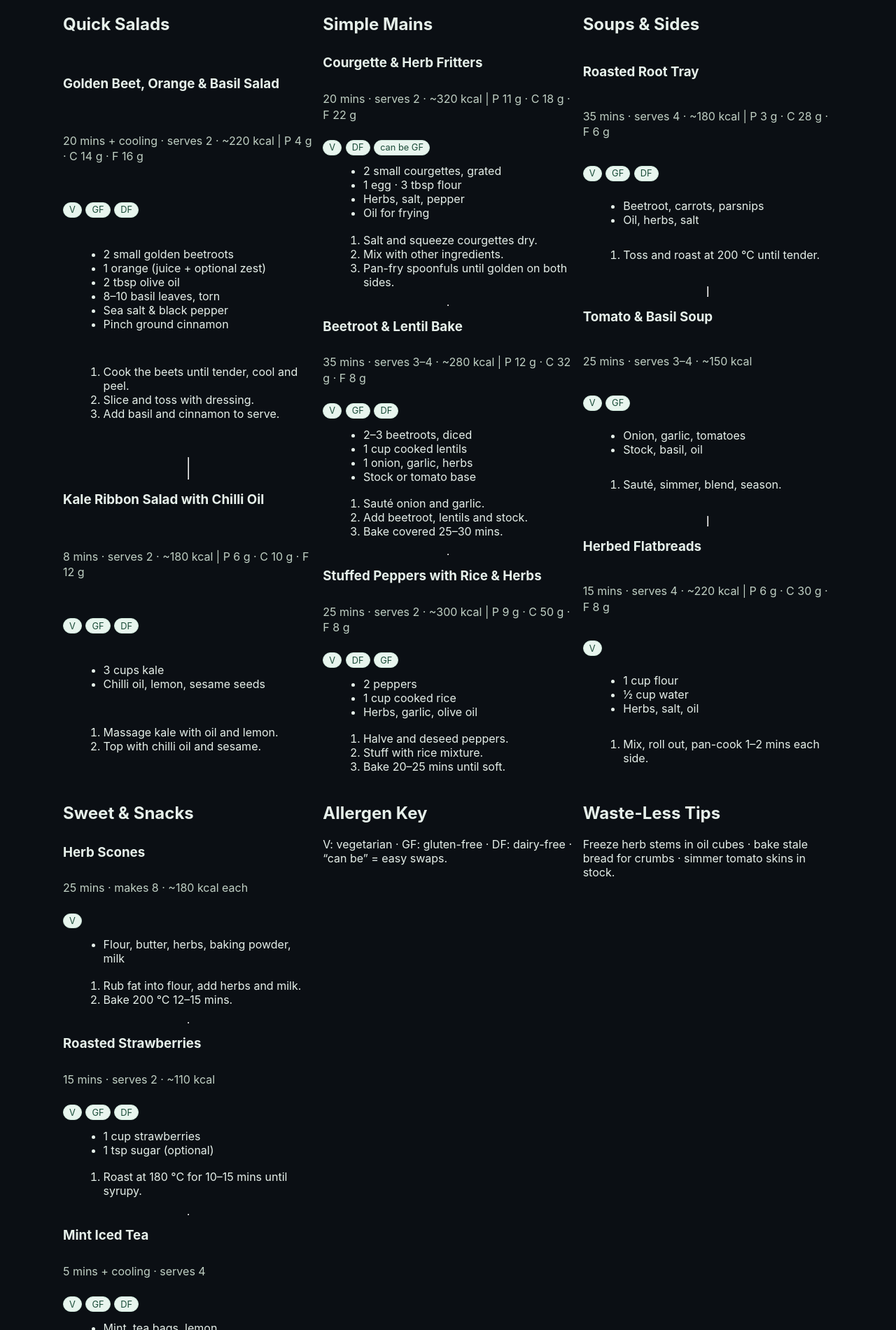
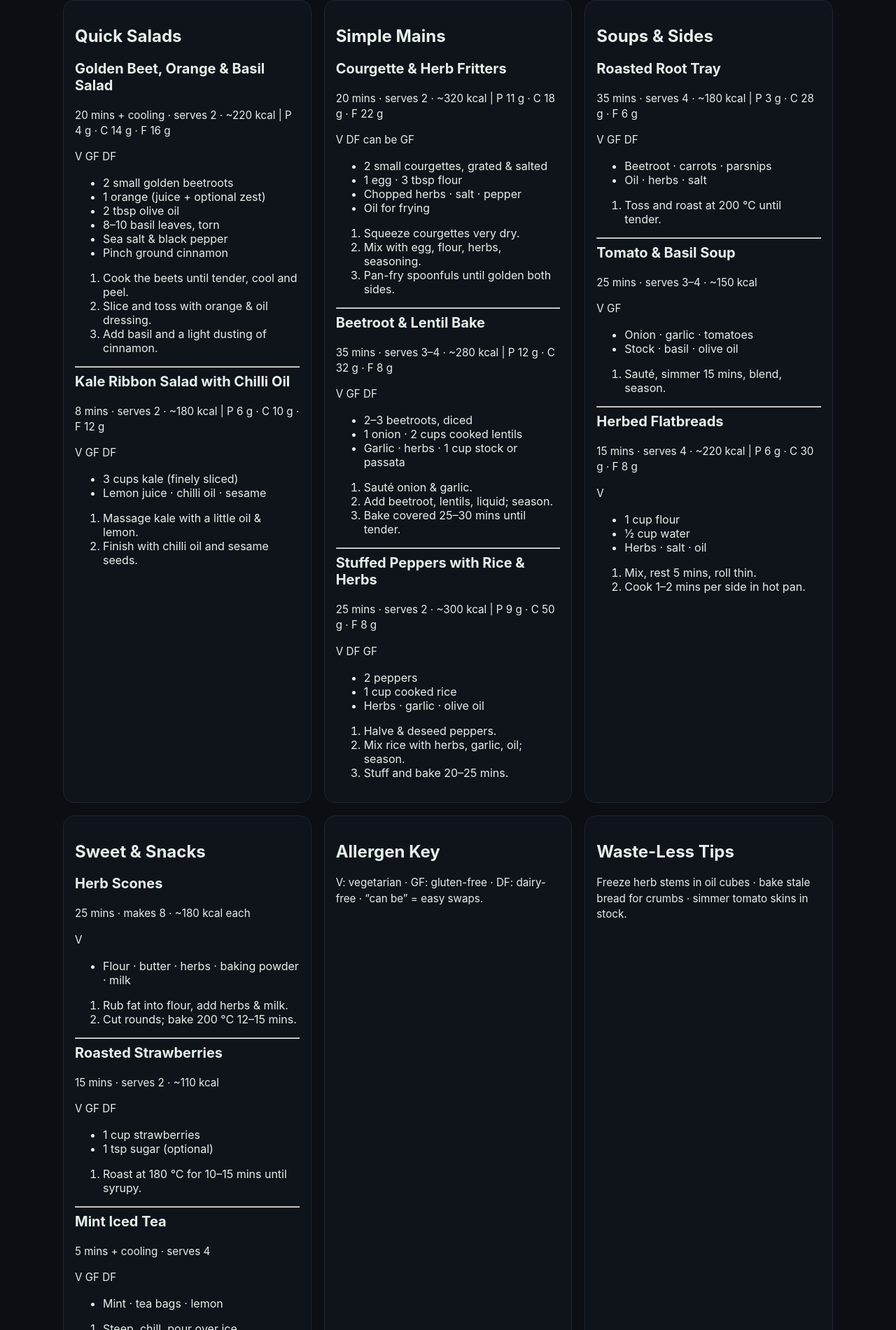
Before and after one commit to grantfitfuel/patchandpot, a Jekyll site: the page built from sites/recipes.html, in a window 1280 px wide. Shown: the part 485-2385 px from the top of the page at 70% size. Built offline with Jekyll 4.4.1, drawn with Linux system fonts in a browser that asks for light colours; some of the changed text lies outside the part shown.

Commit message:
Update recipes.html

```diff
--- a/sites/recipes.html
+++ b/sites/recipes.html
@@ -5,28 +5,10 @@ description: Budget-friendly dishes using balcony & windowsill harvests. Allerge
 keywords: recipes, gardening recipes, balcony cooking, Patch and Pot, healthy recipes, vegetarian recipes, seasonal food, herbs, courgette, beetroot, flatbreads, scones
 ---
 
-<!-- Universal header mount -->
-<div id="site-header"></div>
-<script src="/js/header-loader.js"></script>
-
-<style>
-  .badge{display:inline-block;margin:.15rem .35rem .15rem 0;padding:.15rem .5rem;border-radius:999px;font-size:.8rem;background:#e8f5ee;color:#194b37;border:1px solid #cfe9dc}
-  .card h3{margin:.2rem 0 .4rem}
-  .recipe{display:grid;gap:.4rem}
-  .recipe .meta{color:#c0d0c4;line-height:1.4}
-  .recipe ul{margin:.25rem 0 .5rem 1.1rem}
-  .recipe ol{margin:.25rem 0 .5rem 1.1rem}
-
-  .recipes-grid{display:grid;gap:14px;align-items:start}
-  @media (min-width:720px){.recipes-grid{grid-template-columns:repeat(2,minmax(0,1fr))}}
-  @media (min-width:1100px){.recipes-grid{grid-template-columns:repeat(3,minmax(0,1fr))}}
-  .card{height:100%}
-</style>
-
 <!-- HERO -->
 <header class="hero" role="banner" aria-label="Recipes hero">
   <figure>
-    <img src="/img/recipes-hero.png" alt="Home-grown produce on a table">
+    <img src="{{ '/img/recipes-hero.png' | relative_url }}" alt="Home-grown produce on a table">
     <div class="overlay" aria-hidden="true"></div>
   </figure>
   <div class="content">
@@ -42,14 +24,20 @@ keywords: recipes, gardening recipes, balcony cooking, Patch and Pot, healthy re
 </header>
 
 <main class="wrap" role="main">
-  <section class="recipes-grid" aria-label="All recipes and info">
+  <section class="recipe-grid" aria-label="All recipes and info">
 
     <!-- SALADS -->
-    <article class="card recipe">
+    <article class="recipe-card">
+      <div class="content">
         <h2>Quick Salads</h2>
+
         <h3>Golden Beet, Orange &amp; Basil Salad</h3>
         <p class="meta">20 mins + cooling · serves 2 · ~220 kcal | P 4 g · C 14 g · F 16 g</p>
-      <div><span class="badge">V</span><span class="badge">GF</span><span class="badge">DF</span></div>
+        <p>
+          <span class="badge">V</span>
+          <span class="badge">GF</span>
+          <span class="badge">DF</span>
+        </p>
         <ul>
           <li>2 small golden beetroots</li>
           <li>1 orange (juice + optional zest)</li>
@@ -60,128 +48,225 @@ keywords: recipes, gardening recipes, balcony cooking, Patch and Pot, healthy re
         </ul>
         <ol>
           <li>Cook the beets until tender, cool and peel.</li>
-        <li>Slice and toss with dressing.</li>
-        <li>Add basil and cinnamon to serve.</li>
+          <li>Slice and toss with orange &amp; oil dressing.</li>
+          <li>Add basil and a light dusting of cinnamon.</li>
         </ol>
+
         <hr>
+
         <h3>Kale Ribbon Salad with Chilli Oil</h3>
         <p class="meta">8 mins · serves 2 · ~180 kcal | P 6 g · C 10 g · F 12 g</p>
-      <div><span class="badge">V</span><span class="badge">GF</span><span class="badge">DF</span></div>
-      <ul><li>3 cups kale</li><li>Chilli oil, lemon, sesame seeds</li></ul>
-      <ol><li>Massage kale with oil and lemon.</li><li>Top with chilli oil and sesame.</li></ol>
+        <p>
+          <span class="badge">V</span>
+          <span class="badge">GF</span>
+          <span class="badge">DF</span>
+        </p>
+        <ul>
+          <li>3 cups kale (finely sliced)</li>
+          <li>Lemon juice · chilli oil · sesame</li>
+        </ul>
+        <ol>
+          <li>Massage kale with a little oil &amp; lemon.</li>
+          <li>Finish with chilli oil and sesame seeds.</li>
+        </ol>
+      </div>
     </article>
 
     <!-- MAINS -->
-    <article class="card recipe">
+    <article class="recipe-card">
+      <div class="content">
         <h2>Simple Mains</h2>
+
         <h3>Courgette &amp; Herb Fritters</h3>
         <p class="meta">20 mins · serves 2 · ~320 kcal | P 11 g · C 18 g · F 22 g</p>
-      <div><span class="badge">V</span><span class="badge">DF</span><span class="badge">can be GF</span></div>
+        <p>
+          <span class="badge">V</span>
+          <span class="badge">DF</span>
+          <span class="badge">can be GF</span>
+        </p>
         <ul>
-        <li>2 small courgettes, grated</li>
+          <li>2 small courgettes, grated &amp; salted</li>
           <li>1 egg · 3 tbsp flour</li>
-        <li>Herbs, salt, pepper</li>
+          <li>Chopped herbs · salt · pepper</li>
           <li>Oil for frying</li>
         </ul>
         <ol>
-        <li>Salt and squeeze courgettes dry.</li>
-        <li>Mix with other ingredients.</li>
-        <li>Pan-fry spoonfuls until golden on both sides.</li>
+          <li>Squeeze courgettes very dry.</li>
+          <li>Mix with egg, flour, herbs, seasoning.</li>
+          <li>Pan-fry spoonfuls until golden both sides.</li>
         </ol>
+
         <hr>
+
         <h3>Beetroot &amp; Lentil Bake</h3>
         <p class="meta">35 mins · serves 3–4 · ~280 kcal | P 12 g · C 32 g · F 8 g</p>
-      <div><span class="badge">V</span><span class="badge">GF</span><span class="badge">DF</span></div>
+        <p>
+          <span class="badge">V</span>
+          <span class="badge">GF</span>
+          <span class="badge">DF</span>
+        </p>
         <ul>
           <li>2–3 beetroots, diced</li>
-        <li>1 cup cooked lentils</li>
-        <li>1 onion, garlic, herbs</li>
-        <li>Stock or tomato base</li>
+          <li>1 onion · 2 cups cooked lentils</li>
+          <li>Garlic · herbs · 1 cup stock or passata</li>
         </ul>
         <ol>
-        <li>Sauté onion and garlic.</li>
-        <li>Add beetroot, lentils and stock.</li>
-        <li>Bake covered 25–30 mins.</li>
+          <li>Sauté onion &amp; garlic.</li>
+          <li>Add beetroot, lentils, liquid; season.</li>
+          <li>Bake covered 25–30 mins until tender.</li>
         </ol>
+
         <hr>
+
         <h3>Stuffed Peppers with Rice &amp; Herbs</h3>
         <p class="meta">25 mins · serves 2 · ~300 kcal | P 9 g · C 50 g · F 8 g</p>
-      <div><span class="badge">V</span><span class="badge">DF</span><span class="badge">GF</span></div>
+        <p>
+          <span class="badge">V</span>
+          <span class="badge">DF</span>
+          <span class="badge">GF</span>
+        </p>
         <ul>
           <li>2 peppers</li>
           <li>1 cup cooked rice</li>
-        <li>Herbs, garlic, olive oil</li>
+          <li>Herbs · garlic · olive oil</li>
         </ul>
         <ol>
-        <li>Halve and deseed peppers.</li>
-        <li>Stuff with rice mixture.</li>
-        <li>Bake 20–25 mins until soft.</li>
+          <li>Halve &amp; deseed peppers.</li>
+          <li>Mix rice with herbs, garlic, oil; season.</li>
+          <li>Stuff and bake 20–25 mins.</li>
         </ol>
+      </div>
     </article>
 
     <!-- SOUPS & SIDES -->
-    <article class="card recipe">
+    <article class="recipe-card">
+      <div class="content">
         <h2>Soups &amp; Sides</h2>
+
         <h3>Roasted Root Tray</h3>
         <p class="meta">35 mins · serves 4 · ~180 kcal | P 3 g · C 28 g · F 6 g</p>
-      <div><span class="badge">V</span><span class="badge">GF</span><span class="badge">DF</span></div>
-      <ul><li>Beetroot, carrots, parsnips</li><li>Oil, herbs, salt</li></ul>
-      <ol><li>Toss and roast at 200 °C until tender.</li></ol>
+        <p>
+          <span class="badge">V</span>
+          <span class="badge">GF</span>
+          <span class="badge">DF</span>
+        </p>
+        <ul>
+          <li>Beetroot · carrots · parsnips</li>
+          <li>Oil · herbs · salt</li>
+        </ul>
+        <ol>
+          <li>Toss and roast at 200&nbsp;°C until tender.</li>
+        </ol>
+
         <hr>
+
         <h3>Tomato &amp; Basil Soup</h3>
         <p class="meta">25 mins · serves 3–4 · ~150 kcal</p>
-      <div><span class="badge">V</span><span class="badge">GF</span></div>
-      <ul><li>Onion, garlic, tomatoes</li><li>Stock, basil, oil</li></ul>
-      <ol><li>Sauté, simmer, blend, season.</li></ol>
+        <p>
+          <span class="badge">V</span>
+          <span class="badge">GF</span>
+        </p>
+        <ul>
+          <li>Onion · garlic · tomatoes</li>
+          <li>Stock · basil · olive oil</li>
+        </ul>
+        <ol>
+          <li>Sauté, simmer 15 mins, blend, season.</li>
+        </ol>
+
         <hr>
+
         <h3>Herbed Flatbreads</h3>
         <p class="meta">15 mins · serves 4 · ~220 kcal | P 6 g · C 30 g · F 8 g</p>
-      <div><span class="badge">V</span></div>
-      <ul><li>1 cup flour</li><li>½ cup water</li><li>Herbs, salt, oil</li></ul>
-      <ol><li>Mix, roll out, pan-cook 1–2 mins each side.</li></ol>
+        <p><span class="badge">V</span></p>
+        <ul>
+          <li>1 cup flour</li>
+          <li>½ cup water</li>
+          <li>Herbs · salt · oil</li>
+        </ul>
+        <ol>
+          <li>Mix, rest 5 mins, roll thin.</li>
+          <li>Cook 1–2 mins per side in hot pan.</li>
+        </ol>
+      </div>
     </article>
 
     <!-- SWEETS & DRINKS -->
-    <article class="card recipe">
+    <article class="recipe-card">
+      <div class="content">
         <h2>Sweet &amp; Snacks</h2>
+
         <h3>Herb Scones</h3>
         <p class="meta">25 mins · makes 8 · ~180 kcal each</p>
-      <div><span class="badge">V</span></div>
-      <ul><li>Flour, butter, herbs, baking powder, milk</li></ul>
-      <ol><li>Rub fat into flour, add herbs and milk.</li><li>Bake 200 °C 12–15 mins.</li></ol>
+        <p><span class="badge">V</span></p>
+        <ul>
+          <li>Flour · butter · herbs · baking powder · milk</li>
+        </ul>
+        <ol>
+          <li>Rub fat into flour, add herbs &amp; milk.</li>
+          <li>Cut rounds; bake 200&nbsp;°C 12–15 mins.</li>
+        </ol>
+
         <hr>
+
         <h3>Roasted Strawberries</h3>
         <p class="meta">15 mins · serves 2 · ~110 kcal</p>
-      <div><span class="badge">V</span><span class="badge">GF</span><span class="badge">DF</span></div>
-      <ul><li>1 cup strawberries</li><li>1 tsp sugar (optional)</li></ul>
-      <ol><li>Roast at 180 °C for 10–15 mins until syrupy.</li></ol>
+        <p>
+          <span class="badge">V</span>
+          <span class="badge">GF</span>
+          <span class="badge">DF</span>
+        </p>
+        <ul>
+          <li>1 cup strawberries</li>
+          <li>1 tsp sugar (optional)</li>
+        </ul>
+        <ol>
+          <li>Roast at 180&nbsp;°C for 10–15 mins until syrupy.</li>
+        </ol>
+
         <hr>
+
         <h3>Mint Iced Tea</h3>
         <p class="meta">5 mins + cooling · serves 4</p>
-      <div><span class="badge">V</span><span class="badge">GF</span><span class="badge">DF</span></div>
-      <ul><li>Mint, tea bags, lemon</li></ul>
-      <ol><li>Steep, chill, serve over ice.</li></ol>
+        <p>
+          <span class="badge">V</span>
+          <span class="badge">GF</span>
+          <span class="badge">DF</span>
+        </p>
+        <ul>
+          <li>Mint · tea bags · lemon</li>
+        </ul>
+        <ol>
+          <li>Steep, chill, pour over ice.</li>
+        </ol>
+      </div>
     </article>
 
-    <!-- INFO -->
-    <article class="card">
+    <!-- INFO CARDS -->
+    <article class="recipe-card">
+      <div class="content">
         <h2>Allergen Key</h2>
         <p class="meta">V: vegetarian · GF: gluten-free · DF: dairy-free · “can be” = easy swaps.</p>
+      </div>
     </article>
-    <article class="card">
+
+    <article class="recipe-card">
+      <div class="content">
         <h2>Waste-Less Tips</h2>
         <p class="meta">Freeze herb stems in oil cubes · bake stale bread for crumbs · simmer tomato skins in stock.</p>
+      </div>
     </article>
+
   </section>
 
   <nav class="mini-nav" aria-label="Explore">
-    <a href="/ideas.html">See growing ideas</a>
-    <a href="/guides/index.html">Read the guides</a>
-    <a class="btn" href="/index.html">← Back to Index</a>
+    <a href="{{ '/ideas.html' | relative_url }}">See growing ideas</a>
+    <a href="{{ '/guides/index.html' | relative_url }}">Read the guides</a>
+    <a class="btn" href="{{ '/index.html' | relative_url }}">← Back to Index</a>
   </nav>
 </main>
 
-<!-- PRINT RECIPE CARDS SCRIPT -->
+<!-- PRINT RECIPE CARDS -->
 <script>
 (function(){
   const btn = document.getElementById('print-recipe-cards');
@@ -251,6 +336,3 @@ keywords: recipes, gardening recipes, balcony cooking, Patch and Pot, healthy re
   });
 })();
 </script>
-
-<!-- Universal footer mount -->
-<div id="site-footer"></div>
```
Also changed, not shown: other parts of sites/recipes.html (+2 -2 lines). Lines whose indentation alone changed are shown as unchanged.
